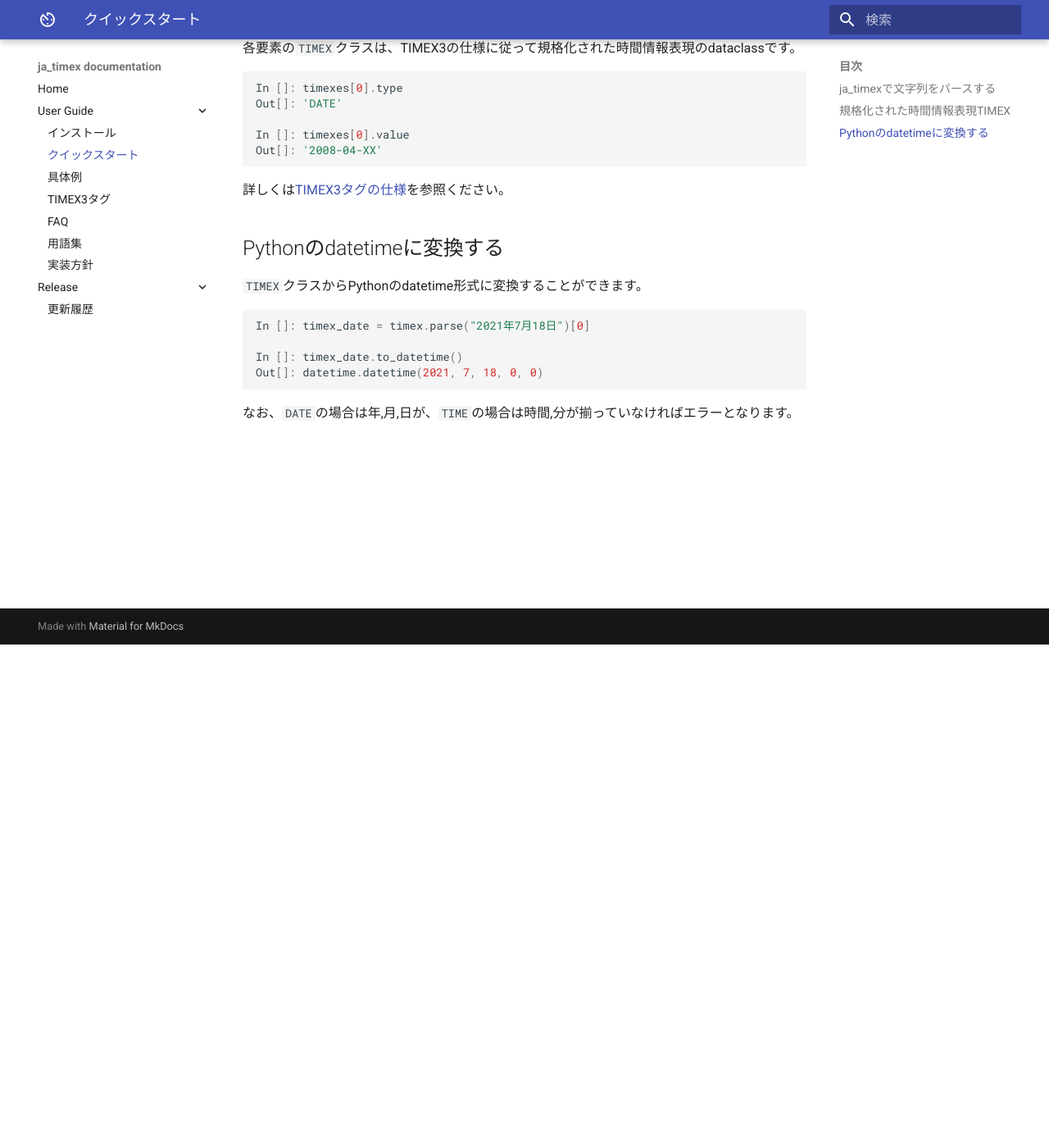
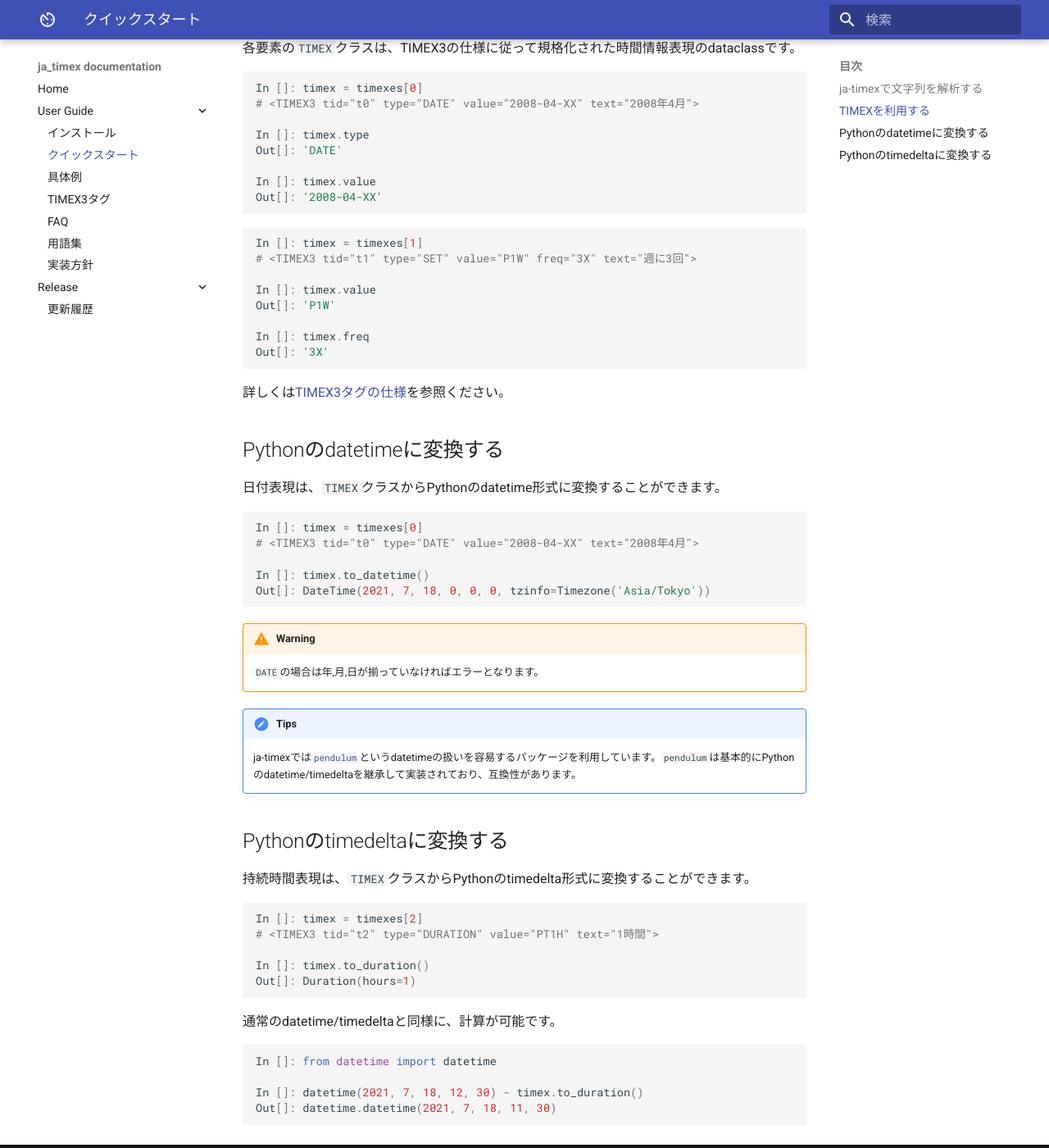
Before and after one commit to yagays/ja-timex, an MkDocs documentation site: the page built from docs/docs/quick_start.md, in a window 1280 px wide and 1400 px high, scrolled down 614 px. Shown: the whole window at 82% size. Built offline with MkDocs 1.6.1 and Material for MkDocs 9.7.7, drawn with Linux system fonts in a browser that asks for light colours; some of the changed text lies outside the part shown.

Commit message:
update docs

````diff
--- a/docs/docs/quick_start.md
+++ b/docs/docs/quick_start.md
@@ -1,7 +1,7 @@
 # クイックスタート
 
-## `ja_timex`で文字列をパースする
-`ja_timex`から`TimexParser`クラスをインポートして、日付や時間が含まれている文字列を解析します。
+## `ja-timex`で文字列を解析する
+`ja-timex`から`TimexParser`クラスをインポートして、日付や時間が含まれている文字列を解析します。
 
 ```python
 from ja_timex import TimexParser
@@ -20,28 +20,67 @@ Out[]:
  <TIMEX3 tid="t2" type="DURATION" value="PT1H" text="1時間">]
 ```
 
-## 規格化された時間情報表現`TIMEX`
+## `TIMEX`を利用する
 
 各要素の`TIMEX`クラスは、TIMEX3の仕様に従って規格化された時間情報表現のdataclassです。
 
 ```python
-In []: timexes[0].type
+In []: timex = timexes[0]
+# <TIMEX3 tid="t0" type="DATE" value="2008-04-XX" text="2008年4月">
+
+In []: timex.type
 Out[]: 'DATE'
 
-In []: timexes[0].value
+In []: timex.value
 Out[]: '2008-04-XX'
 ```
+
+```python
+In []: timex = timexes[1]
+# <TIMEX3 tid="t1" type="SET" value="P1W" freq="3X" text="週に3回">
+
+In []: timex.value
+Out[]: 'P1W'
+
+In []: timex.freq
+Out[]: '3X'
+```
+
 
 詳しくは[TIMEX3タグの仕様](timex3.md)を参照ください。
 
 ## Pythonのdatetimeに変換する
-`TIMEX`クラスからPythonのdatetime形式に変換することができます。
+日付表現は、`TIMEX`クラスからPythonのdatetime形式に変換することができます。
+```python
+In []: timex = timexes[0]
+# <TIMEX3 tid="t0" type="DATE" value="2008-04-XX" text="2008年4月">
+
+In []: timex.to_datetime()
+Out[]: DateTime(2021, 7, 18, 0, 0, 0, tzinfo=Timezone('Asia/Tokyo'))
+```
+
+!!!Warning
+    `DATE`の場合は年,月,日が揃っていなければエラーとなります。
+
+!!!Tips
+    ja-timexでは[`pendulum`](https://pendulum.eustace.io/)というdatetimeの扱いを容易するパッケージを利用しています。`pendulum`は基本的にPythonのdatetime/timedeltaを継承して実装されており、互換性があります。
+
+## Pythonのtimedeltaに変換する
+持続時間表現は、`TIMEX`クラスからPythonのtimedelta形式に変換することができます。
 
 ```python
-In []: timex_date = timex.parse("2021年7月18日")[0]
+In []: timex = timexes[2]
+# <TIMEX3 tid="t2" type="DURATION" value="PT1H" text="1時間">
 
-In []: timex_date.to_datetime()
-Out[]: datetime.datetime(2021, 7, 18, 0, 0)
+In []: timex.to_duration()
+Out[]: Duration(hours=1)
 ```
 
-なお、`DATE`の場合は年,月,日が、`TIME`の場合は時間,分が揃っていなければエラーとなります。
+通常のdatetime/timedeltaと同様に、計算が可能です。
+
+```python
+In []: from datetime import datetime
+
+In []: datetime(2021, 7, 18, 12, 30) - timex.to_duration()
+Out[]: datetime.datetime(2021, 7, 18, 11, 30)
+```
````
